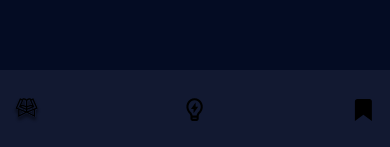
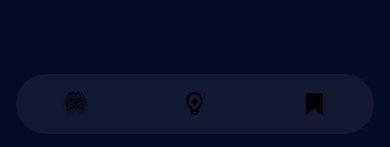
Before and after one commit to RizqiSyahrendra/quran-app, a Next.js app: page /home in a window 390 px wide. Shown: the part 694-841 px from the top of the page. Built offline with nearby package versions, Linux system fonts and the light colour scheme.

Commit message:
Fix bottom bar styling

```diff
--- a/src/app/(BaseLayout)/layout.tsx
+++ b/src/app/(BaseLayout)/layout.tsx
@@ -11,7 +11,7 @@ export default function BaseLayout({
     <>
       <Sidebar />
       <div className="lg:pl-[250px]">
-        <div className="px-6 md:px-14 lg:px-20 pt-2 md:py-10">
+        <div className="px-6 md:px-14 lg:px-20 pt-2 pb-32">
           {children}
         </div>
         <BottomBar />
--- a/src/components/BottomBar.tsx
+++ b/src/components/BottomBar.tsx
@@ -2,25 +2,25 @@
 
 import { ListItem } from "@/components/material";
 import Link from "next/link";
-import QuranSvg from "../../public/assets/icons/quran.svg";
-import LampSvg from "../../public/assets/icons/lamp.svg";
-import BookmarkSvg from "../../public/assets/icons/bookmark.svg";
+import { IconComponent } from "@/utils/image";
 
 export default function BottomBar() {
     return (
-        <div className="lg:hidden fixed w-full flex flex-row items-center justify-between bottom-0 h-[80px] md:px-14 bg-secondary shadow-bottombar">
+        <div className="fixed w-full left-0 bottom-4 px-4">
+            <div className="flex flex-row items-center justify-around lg:hidden h-[60px] md:px-14 bg-secondary shadow-bottombar rounded-full">
                 <BottomBarItem
-                img={{ src: QuranSvg }}
+                    img={{ src: IconComponent.quranSvg }}
                     href="/home"
                 />
                 <BottomBarItem
-                img={{ src: LampSvg }}
+                    img={{ src: IconComponent.lampSvg }}
                     href="/todays-verse"
                 />
                 <BottomBarItem
-                img={{ src: BookmarkSvg }}
+                    img={{ src: IconComponent.bookmarkSvg }}
                     href="/bookmark"
                 />
+            </div>
         </div>
     );
 }
```
Lines whose indentation alone changed are shown as unchanged.
